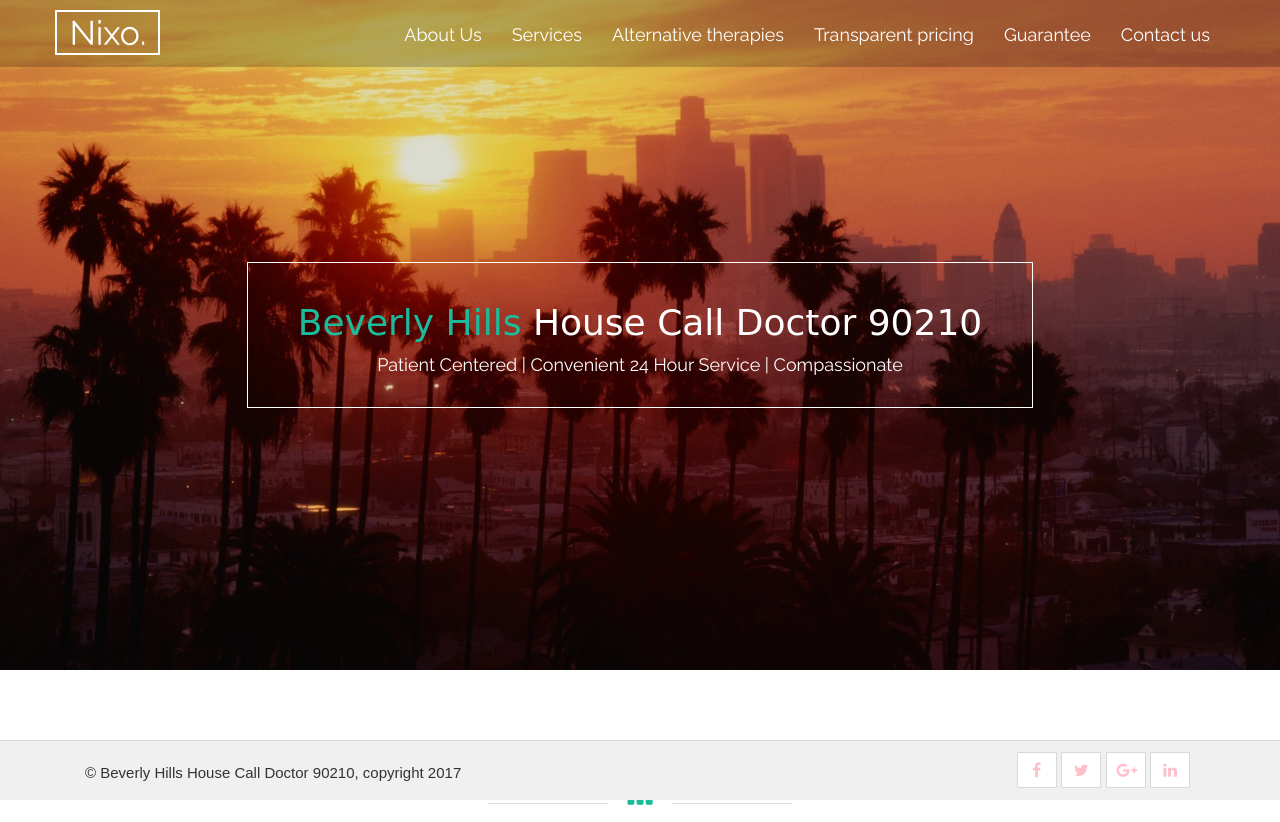
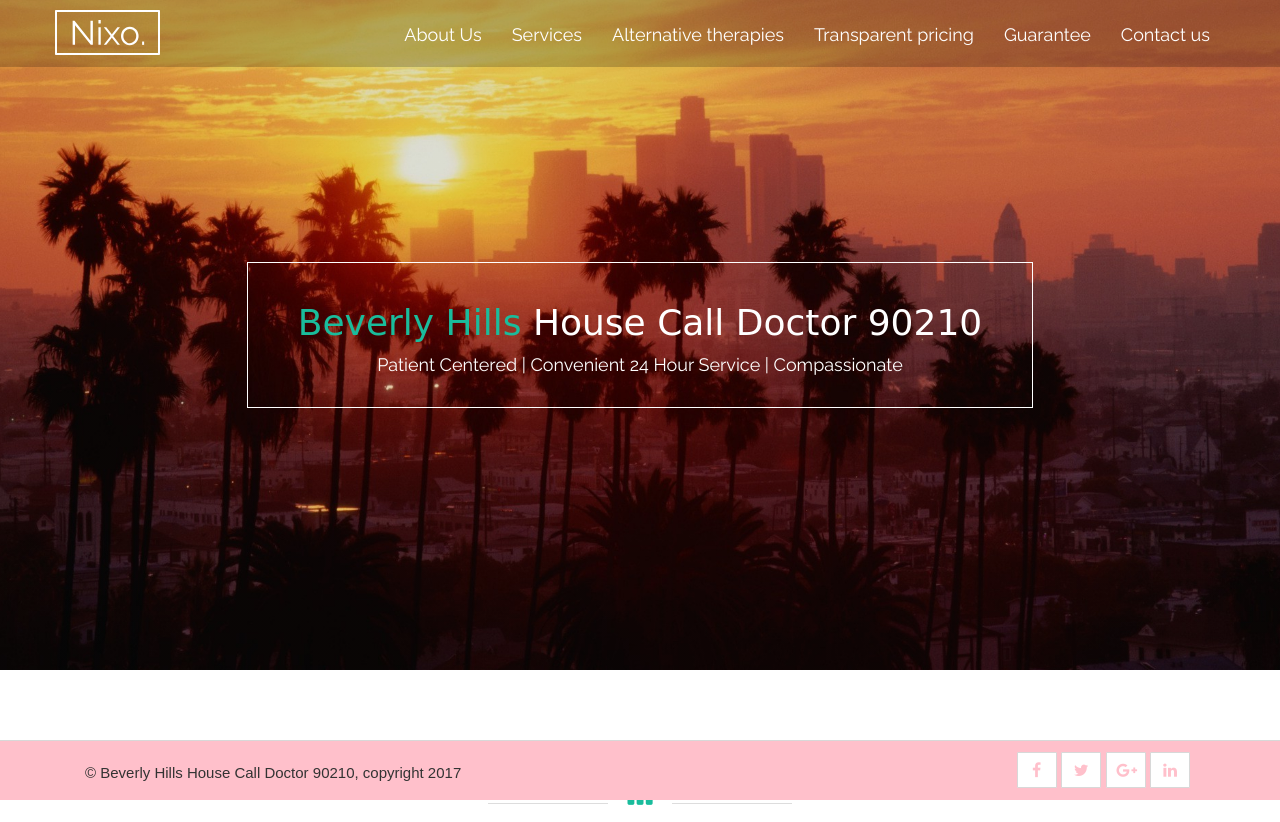
Before and after one commit to imahgrefteh/dr90210splashpage, a plain HTML site: page index 5.html in a window 1280 px wide. Shown: the top 822 px of the page. Drawn offline with Linux system fonts and the light colour scheme; some packages are replaced by stand-ins of ours; a web font is replaced by a local one.

Commit message:
made footer pink

```diff
--- a/css/style.css
+++ b/css/style.css
@@ -970,7 +970,7 @@ textarea:focus {
 
 /* --------------------------- /////////// XII. FOOTER /////////// --------------------------- */
 #footer {
-    background: #F0F0F0; /* footer color */
+    background: pink; /* footer color */
     border-top: 1px solid #D8D8D8;
     color: #333;
     height: 60px;
```
Also changed, not shown: images/acupuncture.jpg, images/acupuncture_old.jpg (added), images/arttherapy3.jpg, images/arttherapy3_old.jpg (added), images/chinese.jpg, images/chinese_old.jpg (added), images/massage.jpg, images/massage_old.jpg (added), images/portfolio2.jpg (added), images/rsz_musictherapy.jpg (added), 2 other files.
